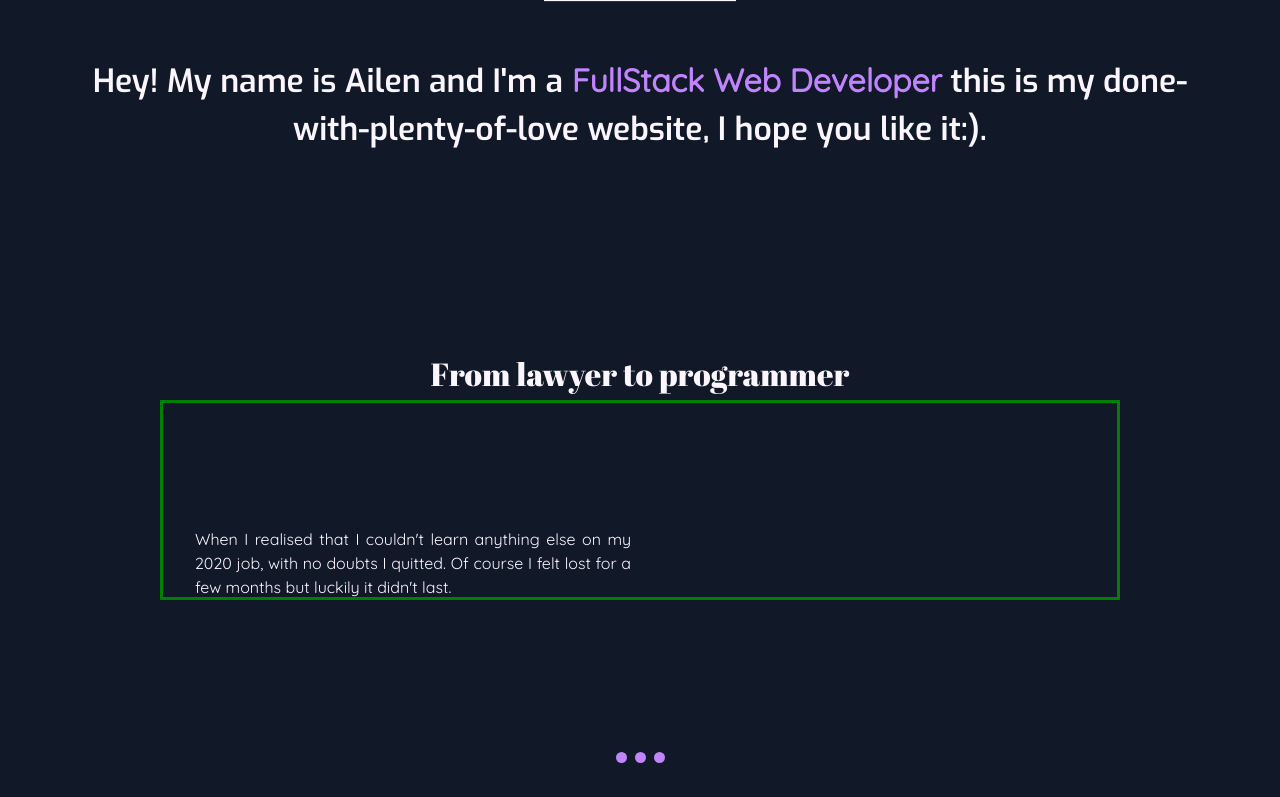
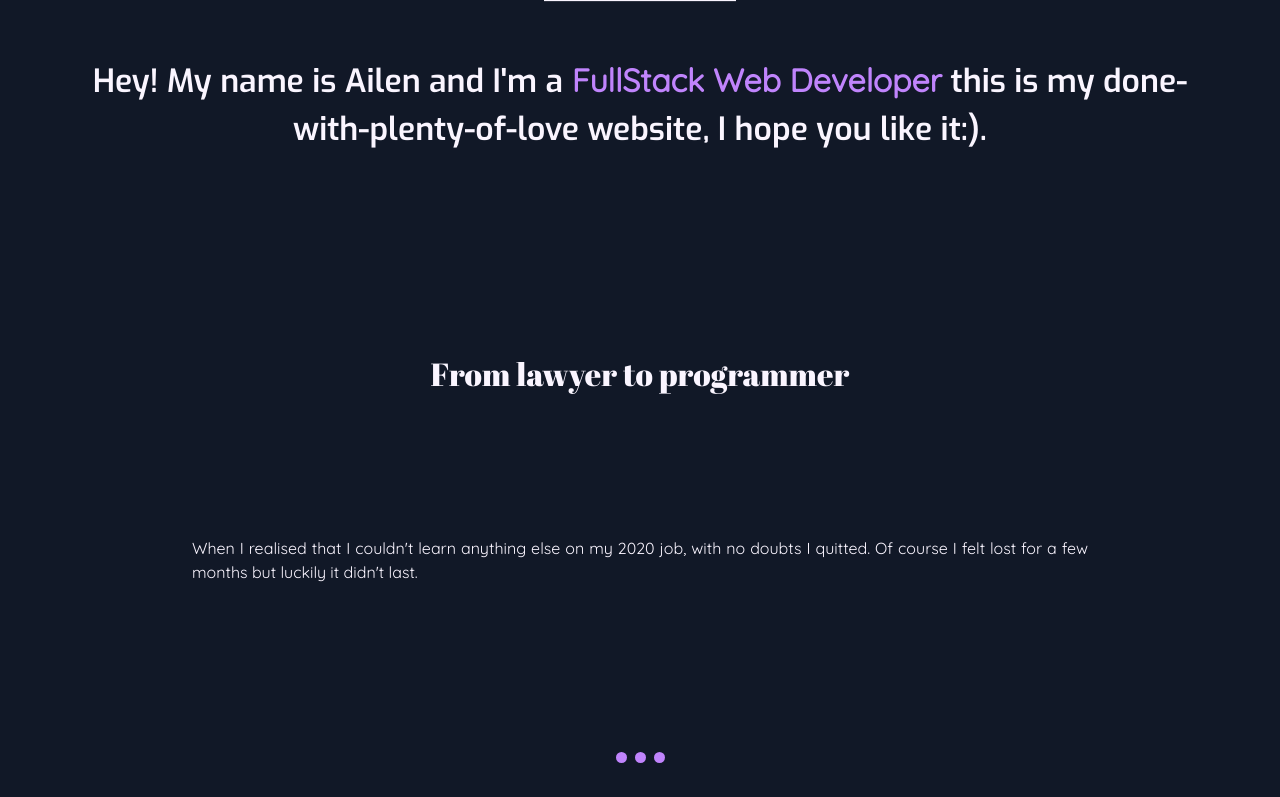
Before and after one commit to ail3ngrimaldi/nuevo-portfolio, a React (Create React App) app: page / in a window 1280 px wide. Shown: the part 500-1297 px from the top of the page. Built offline with nearby package versions, Linux system fonts and the light colour scheme.

Commit message:
slider changes

```diff
--- a/src/components/SliderParagraph.js
+++ b/src/components/SliderParagraph.js
@@ -55,7 +55,7 @@ function SliderParagraph() {
             <input type="radio" name="radio-btn" id="img-2" />
                 <li className="slide-container">
                     <div className="slide">
-                        <SvgAboutDraw />
+                        <SvgAboutDraw/>
                         On the pandemics times, I was studying law but knowing that I needed a break from that. I started a 'free' intensive course to see if I was into programming. I had recently knew some software developers and I really needed to know how all that symbols could become websites.
                     </div>
                     <div className="slider-nav"></div>
--- a/src/styles/SliderParagraph.css
+++ b/src/styles/SliderParagraph.css
@@ -26,7 +26,7 @@
 .slide {
   opacity: 0;
   height: 320px;
-  width: 500px;
+  /* width: 500px; */
   position: absolute;
   text-align: justify;
   display: grid;
@@ -36,6 +36,7 @@
   transition: all .9s ease-in-out !important;
 }
 
+input:checked + .slide-container { display: block; }
 
 input:checked + .slide-container  .slide {
   opacity: 1;
@@ -53,7 +54,6 @@ input:checked + .slide-container .slider-nav label { display: block; }
   position: absolute;
   text-align: center;
   top: clamp(350px, 15vw, 200px);
-  /* border: 1px solid red; */
 }
 
 .slider-nav-dots .slider-nav-dot {
@@ -77,16 +77,3 @@ input#img-2:checked ~ .slider-nav-dots label#img-dot-2,
 input#img-3:checked ~ .slider-nav-dots label#img-dot-3 {
 background: var(--brand-dark-color);
 }
-
-.columns {
-  display: flex;
-  flex-wrap: wrap;
-  gap: 1em;
-  border: 3px solid green;
-  height: 200px;
-}
-
-.columns > * {
-   flex-basis: calc(calc(35em - 100%) * 999);
-   flex-grow: 1;
- }
```
